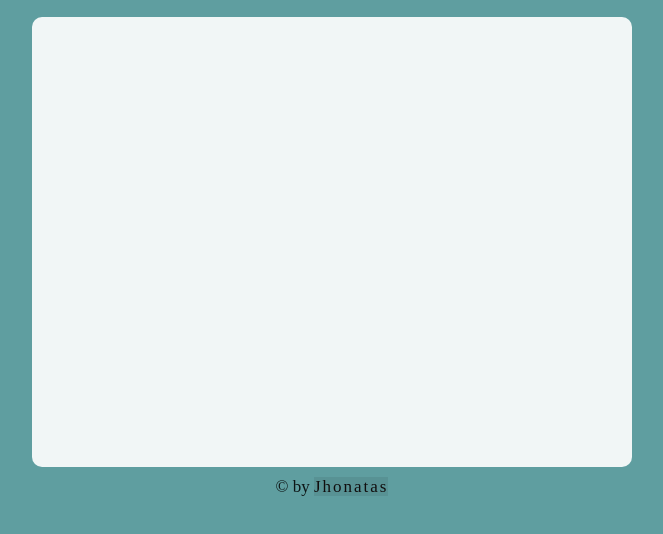
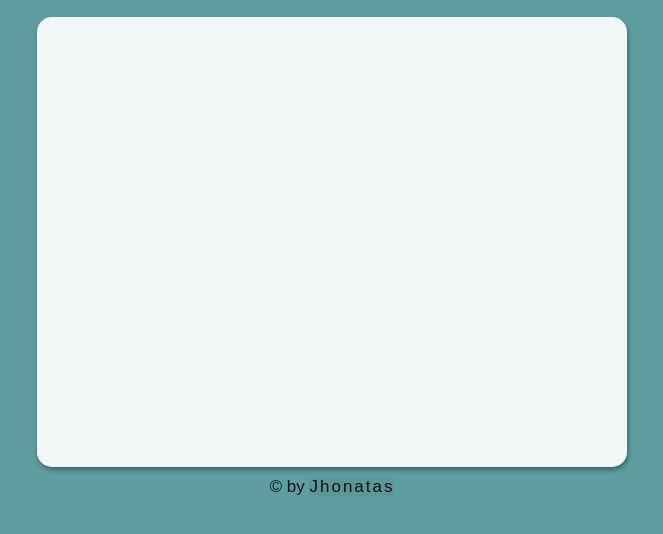
Before and after one commit to jhonatasv/relogio, a plain HTML site: page index.html in a window 1280 px wide. Shown: the part 60-594 px from the top of the page, without its empty margins (308-971 px from the left). Drawn offline with Linux system fonts and the light colour scheme; a web font is replaced by a local one.

Commit message:
criar css

```diff
--- a/assets/css/style.css
+++ b/assets/css/style.css
@@ -17,6 +17,7 @@
 a {
     list-style: none;
 }
+
 body {
     background-color: var(---background-body);
 }
@@ -35,10 +36,11 @@ h1 {
 
 .conteiner {
     padding: 10px;
-    width: 600px;
+    width: 590px;
     height: 450px;
-    border-radius: 10px;
+    border-radius: 15px;
     background-color: rgba(255, 255, 255, 0.911);
+    box-shadow: 1px 3px 5px #0000005c;
 }
 
 .footer {
@@ -46,12 +48,14 @@ h1 {
     margin-top: 10px;
     font-size: 17px;
     color: rgba(0, 0, 0, 0.863);
+    font-family: Arial, Helvetica, sans-serif;
 }
 
 .footer a {
     color: rgb(17, 14, 14);
     letter-spacing: 2px;
-    background-color: rgba(0, 0, 0, 0.075);
+    background-color: rgba(0, 0, 0, 0.048);
+    border-radius: 4px;
 }
 
 a:hover {
```
